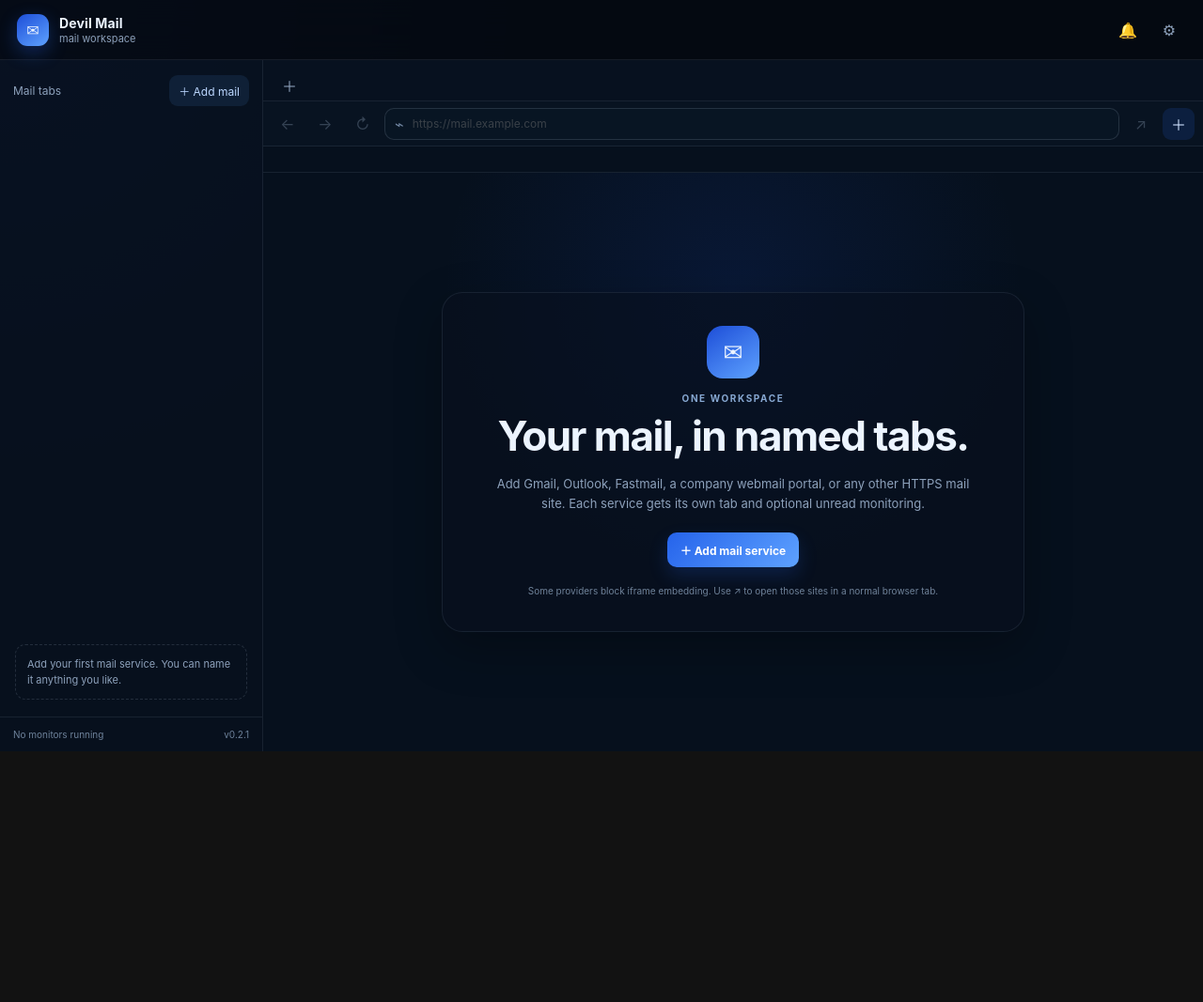
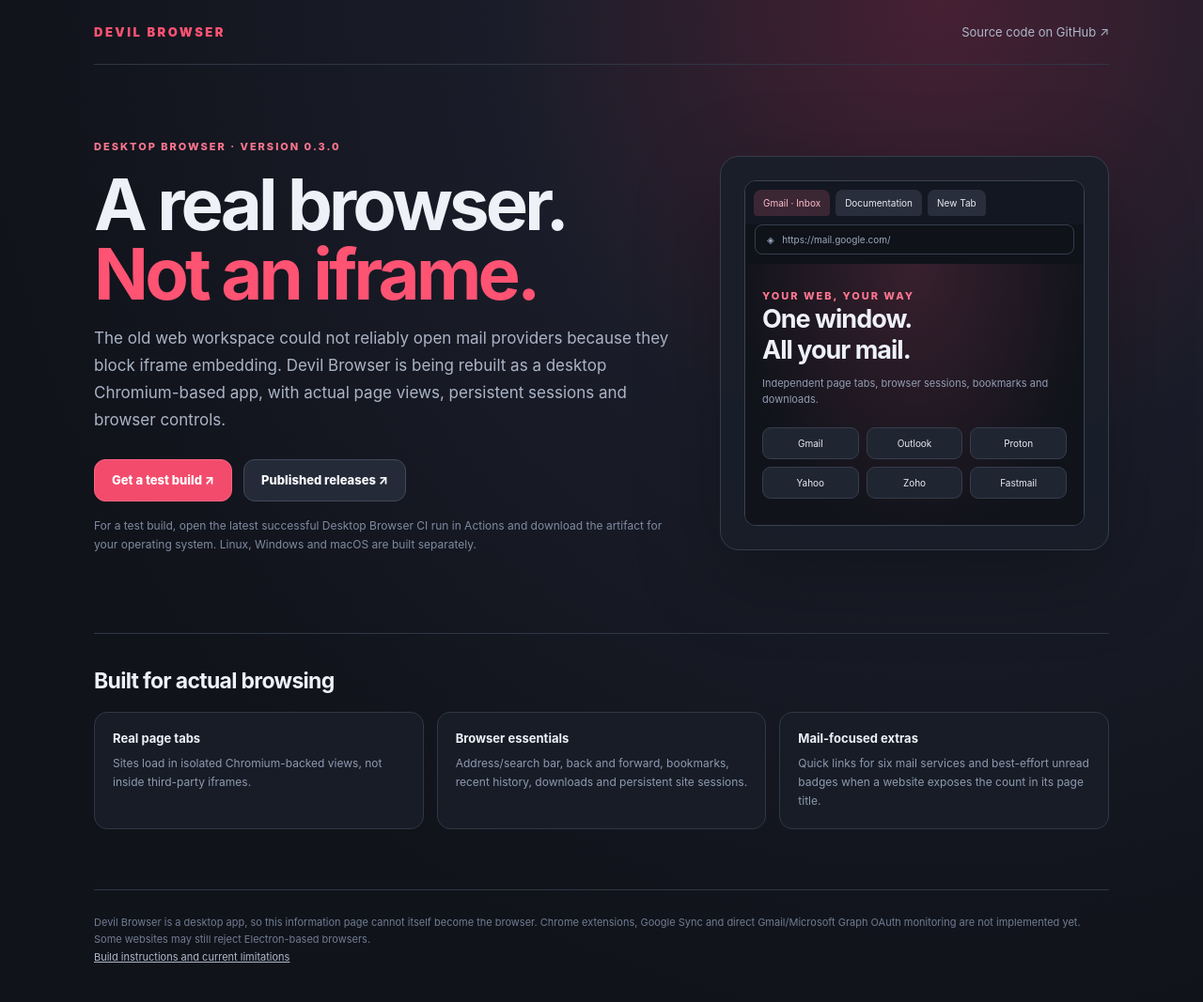
Before and after one commit to Loverof-Darkness/Devil-Mail-Client, a website: page index.html in a window 1280 px wide. Shown: the whole page at 94% size. Before the commit the page ends 800 px from the top, so only its background shows below. Drawn offline with Linux system fonts and the light colour scheme.

Commit message:
feat(browser): replace broken iframe workspace with desktop app landing page

```diff
--- a/index.html
+++ b/index.html
@@ -2,212 +2,108 @@
 <html lang="en">
 <head>
   <meta charset="utf-8">
-  <meta name="viewport" content="width=device-width,initial-scale=1,viewport-fit=cover">
-  <meta name="theme-color" content="#07111f">
-  <meta name="description" content="Devil Mail Client - browser-style mail workspace">
-  <meta http-equiv="Content-Security-Policy" content="default-src 'self'; base-uri 'none'; form-action 'self'; object-src 'none'; script-src 'self'; style-src 'self'; img-src 'self' data: https:; connect-src 'self' https:; frame-src https:; frame-ancestors 'none'; worker-src 'self';">
-  <title>Devil Mail Client</title>
-  <link rel="manifest" href="manifest.webmanifest">
-  <link rel="icon" href="icon.svg">
-  <link rel="stylesheet" href="styles.css">
+  <meta name="viewport" content="width=device-width, initial-scale=1">
+  <meta name="theme-color" content="#10131a">
+  <meta name="description" content="Devil Browser — a desktop Chromium browser with tabs, bookmarks, downloads and mail shortcuts.">
+  <title>Devil Browser — Desktop Browser</title>
+  <link rel="icon" href="./icon.svg" type="image/svg+xml">
+  <style>
+    :root { color-scheme: dark; font-family: Inter, ui-sans-serif, system-ui, -apple-system, BlinkMacSystemFont, "Segoe UI", sans-serif; background: #10131a; color: #eef1f8; }
+    * { box-sizing: border-box; }
+    body { margin: 0; min-height: 100vh; background: radial-gradient(ellipse at 78% 0%, #462033 0, #1a1d29 33%, #10131a 72%); }
+    .page { width: min(1080px, calc(100% - 40px)); margin: 0 auto; }
+    header { display: flex; align-items: center; justify-content: space-between; padding: 26px 0; border-bottom: 1px solid #303644; }
+    .brand { color: #ff5373; font-size: 13px; font-weight: 950; letter-spacing: 2.5px; }
+    header a { color: #aeb8ca; text-decoration: none; font-size: 13px; }
+    header a:hover { color: white; }
+    main { display: grid; grid-template-columns: minmax(0, 1.2fr) minmax(270px, .8fr); gap: 45px; align-items: center; padding: clamp(45px, 10vh, 100px) 0 72px; }
+    .eyebrow { color: #ff7690; font-weight: 800; font-size: 11px; letter-spacing: 2px; text-transform: uppercase; }
+    h1 { max-width: 700px; margin: 17px 0; font-size: clamp(42px, 7vw, 76px); line-height: .98; letter-spacing: -3.8px; }
+    h1 span { color: #ff5373; }
+    .lead { max-width: 620px; color: #abb4c6; font-size: 17px; line-height: 1.7; }
+    .actions { display: flex; flex-wrap: wrap; gap: 12px; margin-top: 27px; }
+    .button { display: inline-flex; align-items: center; justify-content: center; min-height: 45px; padding: 0 18px; border: 1px solid #41495b; border-radius: 12px; color: #f8f9fc; background: #242a37; text-decoration: none; font-weight: 800; font-size: 13px; }
+    .button.primary { background: #f34b6c; border-color: #ff6482; color: white; }
+    .button:hover { filter: brightness(1.1); }
+    .panel { padding: 25px; border: 1px solid #363d4c; border-radius: 20px; background: #191e29e8; box-shadow: 0 25px 90px #0004; }
+    .browser-window { overflow: hidden; border: 1px solid #3b4353; border-radius: 12px; background: #0f1219; }
+    .browser-tabs { display: flex; gap: 6px; padding: 9px; background: #131722; }
+    .browser-tab { min-width: 0; padding: 8px 10px; overflow: hidden; border-radius: 8px 8px 4px 4px; background: #282e3b; color: #e7eaf1; text-overflow: ellipsis; white-space: nowrap; font-size: 10px; }
+    .browser-tab.active { background: #3b2634; color: #ffbdca; }
+    .address { margin: 0 10px 10px; padding: 9px 12px; border: 1px solid #353d4c; border-radius: 8px; color: #9ca8bc; font-size: 10px; }
+    .page-preview { padding: 22px 18px 28px; background: radial-gradient(ellipse at 50% 0, #38202e, #10131a 75%); }
+    .page-preview strong { display: block; font-size: 27px; letter-spacing: -1px; }
+    .page-preview p { color: #919db3; font-size: 11px; line-height: 1.6; }
+    .shortcut-grid { display: grid; grid-template-columns: repeat(3, 1fr); gap: 8px; margin-top: 20px; }
+    .shortcut { padding: 10px 5px; border: 1px solid #363d4b; border-radius: 9px; text-align: center; color: #e7eaf1; font-size: 10px; background: #202532; }
+    .section { padding: 36px 0 64px; border-top: 1px solid #303644; }
+    .section h2 { margin: 0 0 19px; font-size: 23px; letter-spacing: -.7px; }
+    .features { display: grid; grid-template-columns: repeat(3, 1fr); gap: 14px; }
+    .feature { min-height: 122px; padding: 19px; border: 1px solid #303746; border-radius: 14px; background: #171c26; }
+    .feature strong { display: block; margin-bottom: 9px; font-size: 13px; }
+    .feature p { margin: 0; color: #8f9ab0; font-size: 12px; line-height: 1.65; }
+    footer { padding: 25px 0 38px; border-top: 1px solid #303644; color: #707c92; font-size: 11px; line-height: 1.7; }
+    footer a { color: #aeb8ca; }
+    @media (max-width: 760px) { main { grid-template-columns: 1fr; gap: 32px; padding-top: 52px; } h1 { letter-spacing: -2.3px; } .features { grid-template-columns: 1fr; } .panel { max-width: 470px; } }
+  </style>
 </head>
 <body>
-  <noscript class="noscript">Devil Mail Client needs JavaScript enabled.</noscript>
-  <main id="app" class="app-shell">
-    <header class="topbar">
-      <div class="brand">
-        <span class="brand-mark" aria-hidden="true">✉</span>
-        <div>
-          <strong>Devil Mail</strong>
-          <span class="brand-subtitle">mail workspace</span>
-        </div>
-      </div>
-      <div class="topbar-actions">
-        <button id="notifyButton" class="icon-button" type="button" title="Enable notifications" aria-label="Enable notifications">🔔</button>
-        <button id="settingsButton" class="icon-button" type="button" title="Workspace settings" aria-label="Workspace settings">⚙</button>
-      </div>
+  <div class="page">
+    <header>
+      <div class="brand">DEVIL BROWSER</div>
+      <a href="https://github.com/Loverof-Darkness/Devil-Mail-Client">Source code on GitHub ↗</a>
     </header>
 
-    <section class="workspace">
-      <aside class="sidebar" aria-label="Mail services">
-        <div class="sidebar-head">
-          <span>Mail tabs</span>
-          <button id="addMailButton" class="add-button" type="button">＋ Add mail</button>
+    <main>
+      <section>
+        <div class="eyebrow">Desktop browser · version 0.3.0</div>
+        <h1>A real browser.<br><span>Not an iframe.</span></h1>
+        <p class="lead">The old web workspace could not reliably open mail providers because they block iframe embedding. Devil Browser is being rebuilt as a desktop Chromium-based app, with actual page views, persistent sessions and browser controls.</p>
+        <div class="actions">
+          <a class="button primary" href="https://github.com/Loverof-Darkness/Devil-Mail-Client/actions/workflows/desktop-browser.yml">Get a test build ↗</a>
+          <a class="button" href="https://github.com/Loverof-Darkness/Devil-Mail-Client/releases">Published releases ↗</a>
         </div>
-        <div id="mailList" class="mail-list"></div>
-        <div id="emptyHint" class="sidebar-hint">
-          Add your first mail service. You can name it anything you like.
-        </div>
-        <div class="sidebar-footer">
-          <span id="monitorSummary">No monitors running</span>
-          <span id="appVersion">v0.2.1</span>
-        </div>
-      </aside>
+        <p style="max-width: 610px; margin-top: 16px; color: #7f8ba1; font-size: 12px; line-height: 1.7;">For a test build, open the latest successful Desktop Browser CI run in Actions and download the artifact for your operating system. Linux, Windows and macOS are built separately.</p>
+      </section>
 
-      <section class="browser-panel" aria-label="Mail browser">
-        <div class="tab-strip" id="tabStrip"></div>
-
-        <div class="browser-toolbar">
-          <button id="backButton" class="toolbar-button" type="button" title="Back" aria-label="Back">←</button>
-          <button id="forwardButton" class="toolbar-button" type="button" title="Forward" aria-label="Forward">→</button>
-          <button id="reloadButton" class="toolbar-button" type="button" title="Reload" aria-label="Reload">↻</button>
-          <form id="addressForm" class="address-form" autocomplete="off">
-            <span class="address-lock" aria-hidden="true">⌁</span>
-            <input id="addressInput" name="address" type="url" inputmode="url" spellcheck="false" placeholder="https://mail.example.com" aria-label="Mail website URL">
-          </form>
-          <button id="externalButton" class="toolbar-button" type="button" title="Open in browser tab" aria-label="Open in browser tab">↗</button>
-          <button id="newTabButton" class="toolbar-button toolbar-primary" type="button" title="Add mail" aria-label="Add mail">＋</button>
-        </div>
-
-        <div id="browserNotice" class="browser-notice" hidden></div>
-
-        <div id="welcome" class="welcome">
-          <div class="welcome-card">
-            <div class="welcome-logo" aria-hidden="true">✉</div>
-            <p class="eyebrow">One workspace</p>
-            <h1>Your mail, in named tabs.</h1>
-            <p class="welcome-copy">
-              Add Gmail, Outlook, Fastmail, a company webmail portal, or any other HTTPS mail site.
-              Each service gets its own tab and optional unread monitoring.
-            </p>
-            <button id="welcomeAddButton" class="primary-button" type="button">＋ Add mail service</button>
-            <p class="welcome-footnote">Some providers block iframe embedding. Use ↗ to open those sites in a normal browser tab.</p>
+      <aside class="panel" aria-label="Devil Browser interface preview">
+        <div class="browser-window">
+          <div class="browser-tabs">
+            <div class="browser-tab active">Gmail · Inbox</div>
+            <div class="browser-tab">Documentation</div>
+            <div class="browser-tab">New Tab</div>
           </div>
-        </div>
-
-        <div id="frameShell" class="frame-shell" hidden>
-          <iframe
-            id="mailFrame"
-            title="Selected mail service"
-            loading="eager"
-            referrerpolicy="no-referrer"
-            sandbox="allow-forms allow-modals allow-popups allow-popups-to-escape-sandbox allow-presentation allow-same-origin allow-scripts"
-          ></iframe>
-          <div id="frameFallback" class="frame-fallback" hidden>
-            <div class="fallback-card">
-              <div class="fallback-icon">↗</div>
-              <h2>This mail site prefers a normal browser tab</h2>
-              <p>The site blocked embedded browsing or requires browser features that are unavailable in a frame.</p>
-              <button id="fallbackExternalButton" class="primary-button" type="button">Open mail service</button>
+          <div class="address">◈ &nbsp; https://mail.google.com/</div>
+          <div class="page-preview">
+            <span class="eyebrow">Your web, your way</span>
+            <strong>One window.<br>All your mail.</strong>
+            <p>Independent page tabs, browser sessions, bookmarks and downloads.</p>
+            <div class="shortcut-grid">
+              <div class="shortcut">Gmail</div>
+              <div class="shortcut">Outlook</div>
+              <div class="shortcut">Proton</div>
+              <div class="shortcut">Yahoo</div>
+              <div class="shortcut">Zoho</div>
+              <div class="shortcut">Fastmail</div>
             </div>
           </div>
         </div>
-      </section>
+      </aside>
+    </main>
+
+    <section class="section">
+      <h2>Built for actual browsing</h2>
+      <div class="features">
+        <article class="feature"><strong>Real page tabs</strong><p>Sites load in isolated Chromium-backed views, not inside third-party iframes.</p></article>
+        <article class="feature"><strong>Browser essentials</strong><p>Address/search bar, back and forward, bookmarks, recent history, downloads and persistent site sessions.</p></article>
+        <article class="feature"><strong>Mail-focused extras</strong><p>Quick links for six mail services and best-effort unread badges when a website exposes the count in its page title.</p></article>
+      </div>
     </section>
-  </main>
 
-  <dialog id="mailDialog" class="modal">
-    <form id="mailForm" method="dialog" class="modal-card">
-      <div class="modal-head">
-        <div>
-          <p class="eyebrow">New mail tab</p>
-          <h2>Add a mail service</h2>
-        </div>
-        <button id="closeMailDialog" class="icon-button" type="button" aria-label="Close">×</button>
-      </div>
-
-      <label class="field">
-        <span>Tab name</span>
-        <input id="mailName" name="name" required maxlength="40" placeholder="Work Gmail">
-      </label>
-
-      <label class="field">
-        <span>Quick service</span>
-        <select id="mailPreset" name="preset">
-          <option value="custom">Custom webmail</option>
-          <option value="gmail">Gmail</option>
-          <option value="outlook">Outlook / Microsoft 365</option>
-          <option value="yahoo">Yahoo Mail</option>
-          <option value="zoho">Zoho Mail</option>
-          <option value="proton">Proton Mail</option>
-          <option value="fastmail">Fastmail</option>
-        </select>
-        <small>Choose a preset to fill the website and tab name, or keep Custom.</small>
-      </label>
-
-      <label class="field">
-        <span>Mail website</span>
-        <input id="mailUrl" name="url" required type="url" inputmode="url" placeholder="https://mail.google.com">
-        <small>Use the real HTTPS webmail address. Login happens on that site.</small>
-      </label>
-
-      <details class="advanced-settings">
-        <summary>Unread monitoring (optional)</summary>
-        <div class="provider-note">
-          <strong>Provider API</strong>
-          <span>For guaranteed provider-aware counts, use the provider integration planned for the next release. The JSON monitor below works today with any CORS-enabled endpoint.</span>
-        </div>
-        <div class="advanced-body">
-          <label class="field">
-            <span>Monitor JSON URL</span>
-            <input id="monitorUrl" name="monitorUrl" type="url" inputmode="url" placeholder="https://your-domain.example/mail/status">
-            <small>The endpoint must allow CORS and return JSON with <code>unreadCount</code> and/or <code>latestMessageId</code>.</small>
-          </label>
-          <label class="field">
-            <span>Check interval</span>
-            <select id="monitorInterval" name="monitorInterval">
-              <option value="30000">30 seconds</option>
-              <option value="60000" selected>1 minute</option>
-              <option value="300000">5 minutes</option>
-              <option value="600000">10 minutes</option>
-            </select>
-          </label>
-        </div>
-      </details>
-
-      <div id="mailFormError" class="form-error" role="alert" hidden></div>
-      <div class="modal-actions">
-        <button id="cancelMail" class="secondary-button" value="cancel" type="button">Cancel</button>
-        <button class="primary-button" value="default" type="submit">Add mail tab</button>
-      </div>
-    </form>
-  </dialog>
-
-  <dialog id="settingsDialog" class="modal">
-    <form method="dialog" class="modal-card">
-      <div class="modal-head">
-        <div>
-          <p class="eyebrow">Workspace</p>
-          <h2>Settings</h2>
-        </div>
-        <button id="closeSettingsDialog" class="icon-button" type="button" aria-label="Close">×</button>
-      </div>
-
-      <div class="settings-stack">
-        <div class="setting-row">
-          <div>
-            <strong>Notifications</strong>
-            <small id="notificationStatus">Checking permission…</small>
-          </div>
-          <button id="settingsNotifyButton" class="secondary-button" type="button">Enable</button>
-        </div>
-
-        <div class="setting-row">
-          <div>
-            <strong>Workspace backup</strong>
-            <small>Export your named tabs and monitoring settings, or restore them on another device.</small>
-          </div>
-          <div class="button-row">
-            <button id="exportButton" class="secondary-button" type="button">Export</button>
-            <label class="secondary-button file-button">
-              Import
-              <input id="importInput" type="file" accept="application/json,.json">
-            </label>
-          </div>
-        </div>
-
-        <div class="setting-row setting-danger">
-          <div>
-            <strong>Reset workspace</strong>
-            <small>Deletes local tabs and settings from this browser only.</small>
-          </div>
-          <button id="resetButton" class="danger-button" type="button">Reset</button>
-        </div>
-      </div>
-    </form>
-  </dialog>
-
-  <div id="toast" class="toast" role="status" aria-live="polite"></div>
-  <script type="module" src="app.js"></script>
+    <footer>
+      Devil Browser is a desktop app, so this information page cannot itself become the browser. Chrome extensions, Google Sync and direct Gmail/Microsoft Graph OAuth monitoring are not implemented yet. Some websites may still reject Electron-based browsers.
+      <br><a href="https://github.com/Loverof-Darkness/Devil-Mail-Client/blob/main/desktop/README.md">Build instructions and current limitations</a>
+    </footer>
+  </div>
 </body>
 </html>
```
